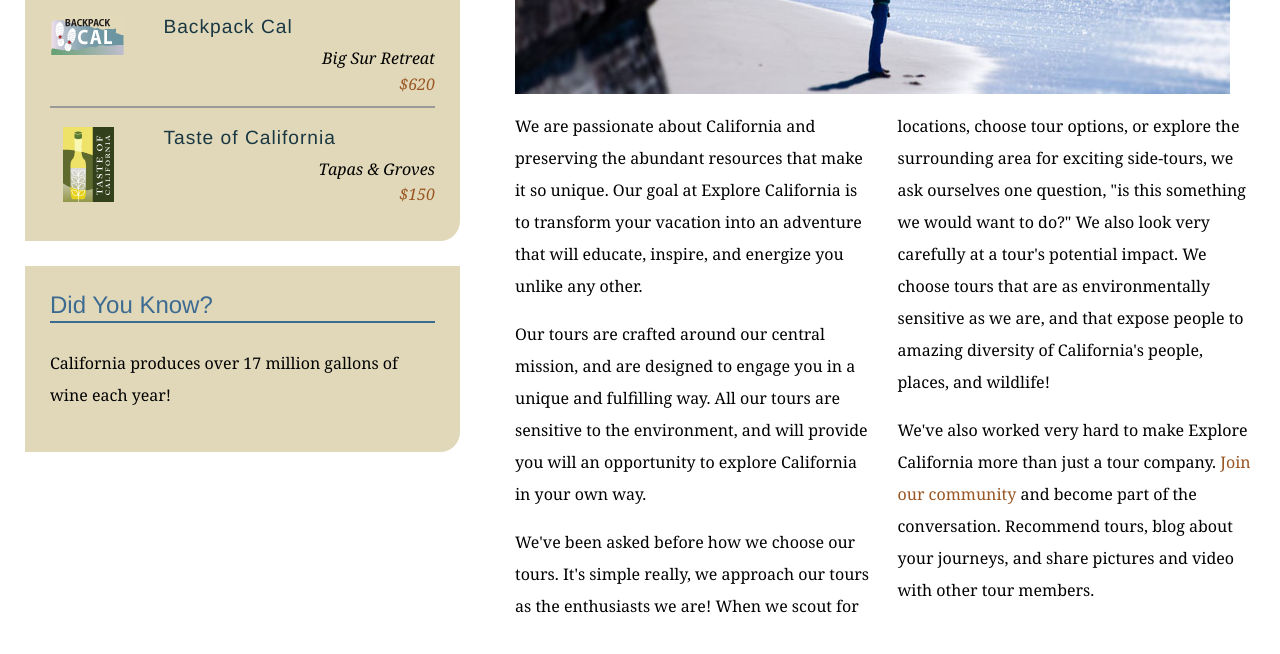
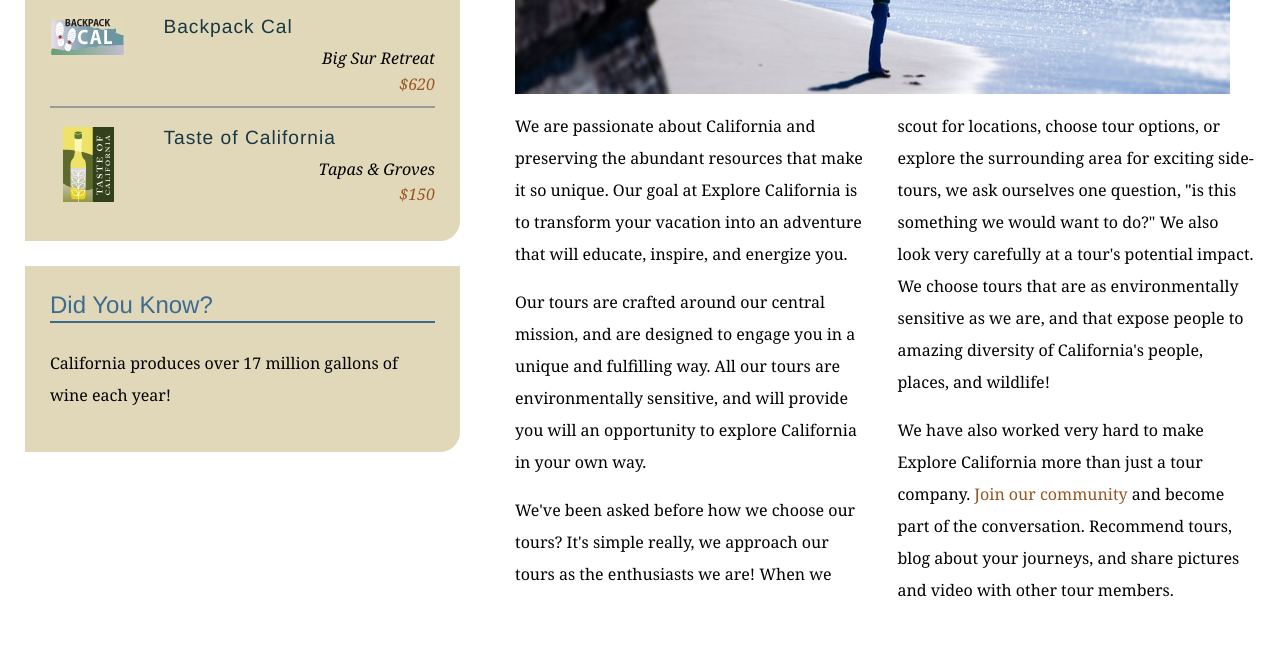
Before and after one commit to rfishertest01/explore_callfornia, a plain HTML site: page mission.html in a window 1280 px wide. Shown: the part 590-1244 px from the top of the page. Drawn offline with Linux system fonts and the light colour scheme.

Commit message:
Text edits on mission page

```diff
--- a/mission.html
+++ b/mission.html
@@ -62,10 +62,10 @@
           <h1>Who we are</h1>
           <img src="assets/images/mission_look.jpg" alt="Looking out at the Pacific" class="articleImage" />
           <div class="multiCol">
-            <p>We are passionate about California and preserving the abundant resources that make it so unique. Our goal at Explore California is to transform your vacation into an adventure that will educate, inspire, and energize you unlike any other.</p>
-            <p>Our tours are crafted around our central mission, and are designed to engage you in a unique and fulfilling way. All our tours are sensitive to the environment, and will provide you will an opportunity to explore California in your own way.</p>
-            <p>We've been asked before how we choose our tours. It's simple really, we approach our tours as the enthusiasts we are! When we scout for locations, choose tour options, or explore the surrounding area for exciting side-tours, we ask ourselves one question, &quot;is this something we would want to do?&quot; We also look very carefully at a tour's potential impact. We choose tours that are as environmentally sensitive as we are, and that expose people to amazing diversity of California's people, places, and wildlife!</p>
-            <p>We've also worked very hard to make Explore California more than just a tour company. <a href="explorers/join.html">Join our community</a> and become part of the conversation. Recommend tours, blog about your journeys, and share pictures and video with other tour members.</p>
+            <p>We are passionate about California and preserving the abundant resources that make it so unique. Our goal at Explore California is to transform your vacation into an adventure that will educate, inspire, and energize you.</p>
+            <p>Our tours are crafted around our central mission, and are designed to engage you in a unique and fulfilling way. All our tours are environmentally sensitive, and will provide you will an opportunity to explore California in your own way.</p>
+            <p>We've been asked before how we choose our tours? It's simple really, we approach our tours as the enthusiasts we are! When we scout for locations, choose tour options, or explore the surrounding area for exciting side-tours, we ask ourselves one question, &quot;is this something we would want to do?&quot; We also look very carefully at a tour's potential impact. We choose tours that are as environmentally sensitive as we are, and that expose people to amazing diversity of California's people, places, and wildlife!</p>
+            <p>We have also worked very hard to make Explore California more than just a tour company. <a href="explorers/join.html">Join our community</a> and become part of the conversation. Recommend tours, blog about your journeys, and share pictures and video with other tour members.</p>
           </div>
         </div>
       </div>
```
